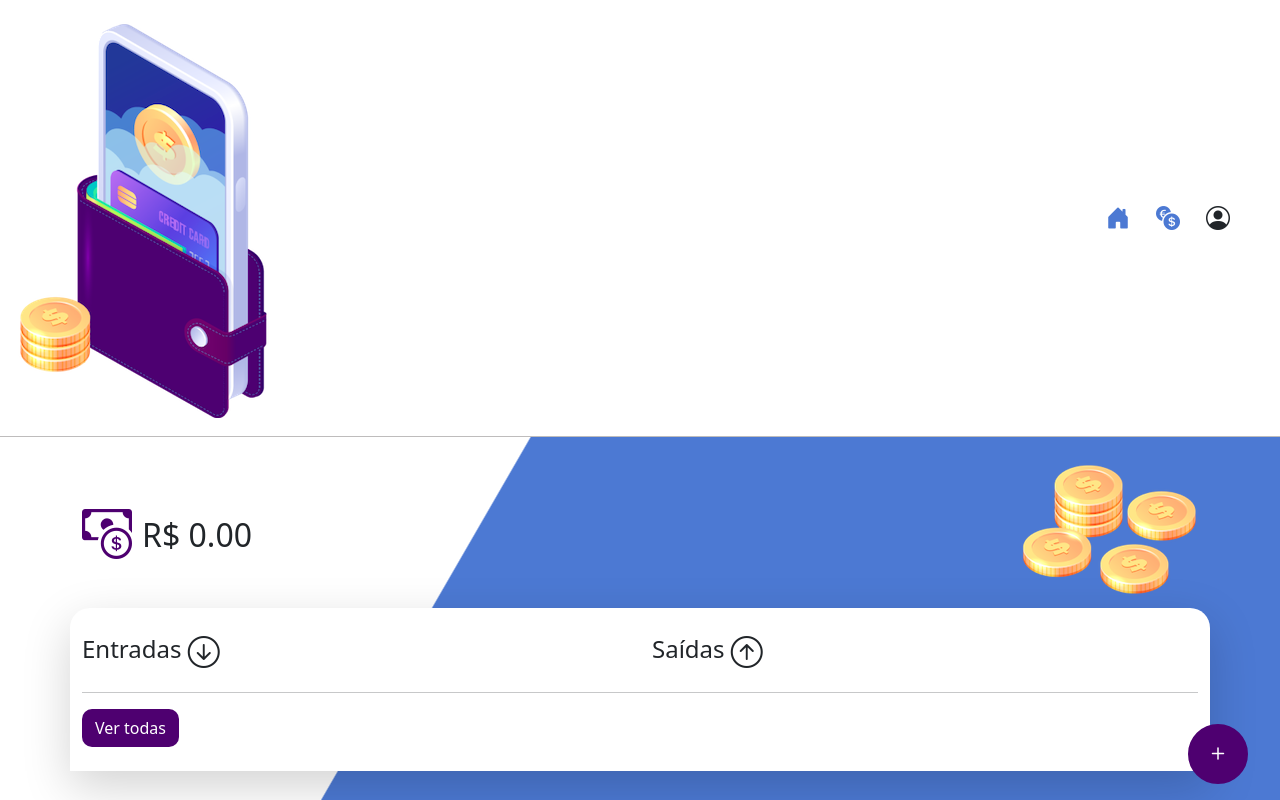
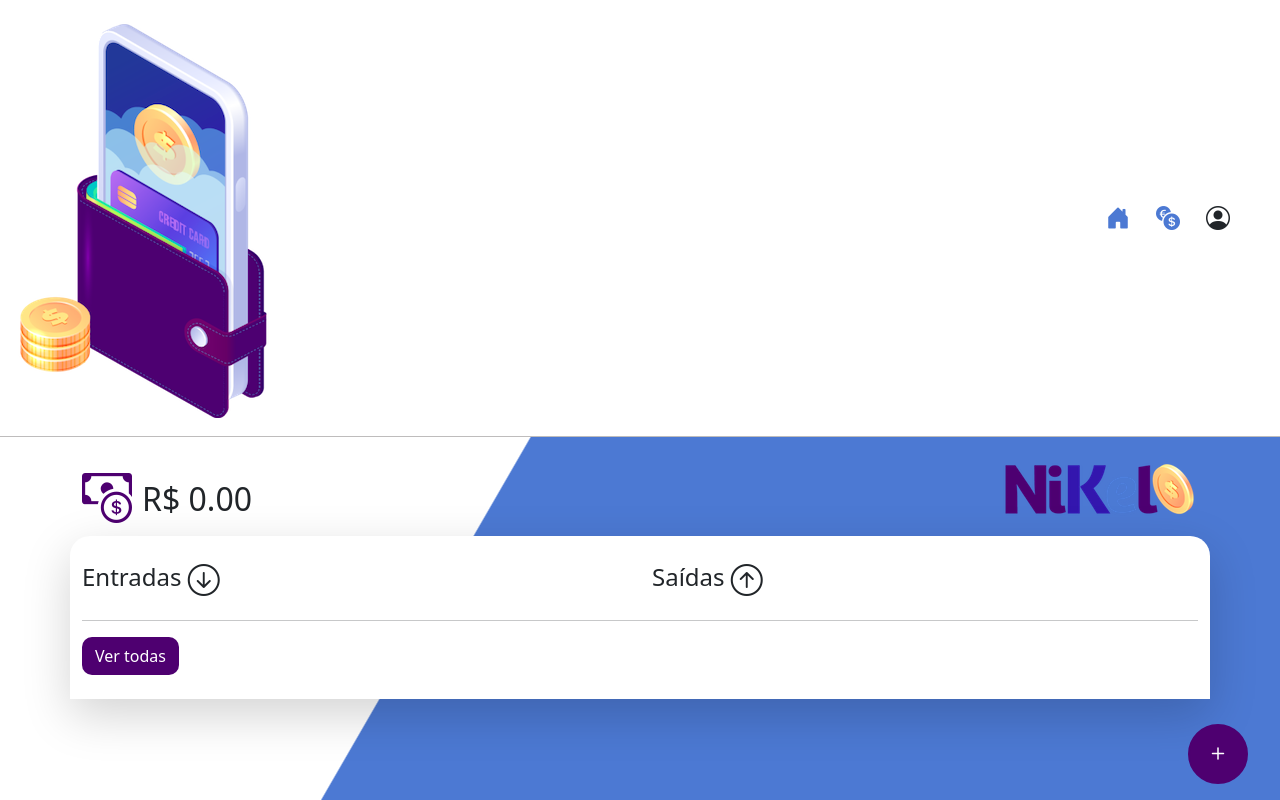
Before and after one commit to BraynerRandall/NIKEL, a plain HTML site: page public/home.html in a window 1280 px wide. Drawn offline with nearby package versions, Linux system fonts and the light colour scheme; sample sign-in values are in the browser's storage.

Commit message:
a imagem alterada

```diff
--- a/public/home.html
+++ b/public/home.html
@@ -57,8 +57,9 @@
                 </div>
 
                 <div class="col d-flex mt-4 justify-content-end">
+
                     <div class="text-center">
-                        <img src="./assets/coins-small.png" alt=" coins" srcset="" class="img-fluid">
+                        <img src="./assets/nikel-logo.png" alt=" coins" srcset="" class="img-fluid">
                     </div>
                 </div>
             </div>
```
